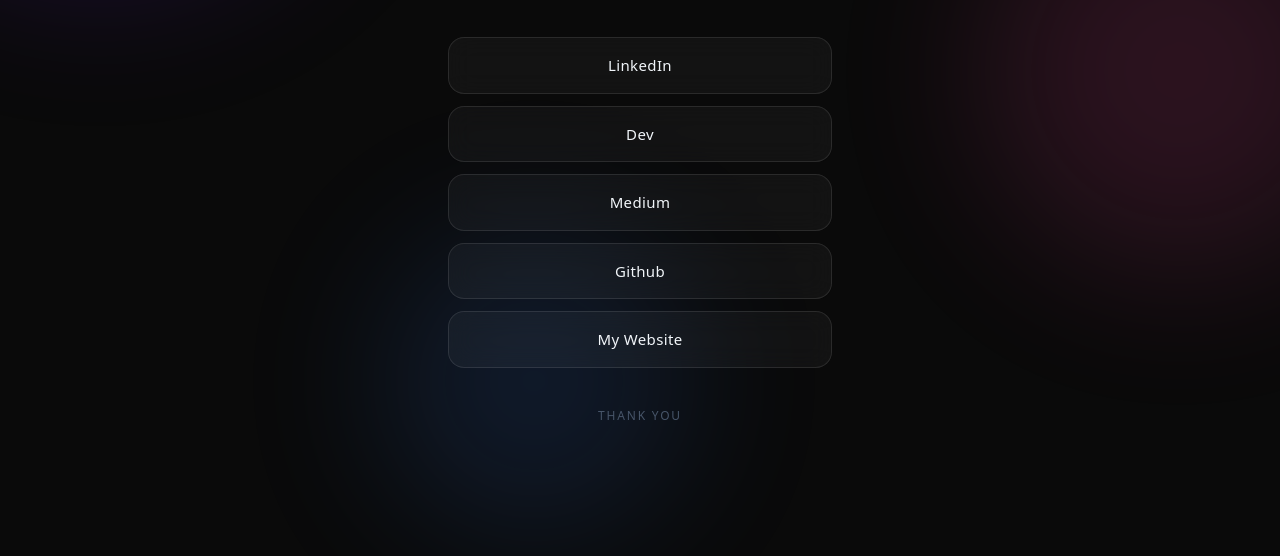
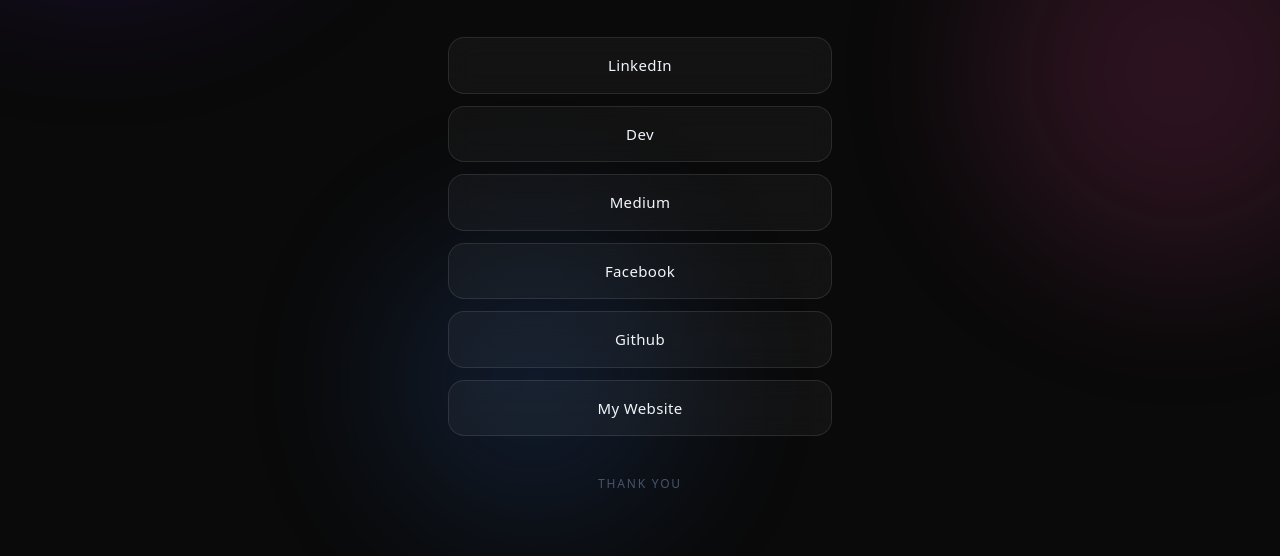
Before and after one commit to akhterhossenbadal/All-Online-Links, a plain HTML site: page index.html in a window 1280 px wide. Shown: the part 369-925 px from the top of the page. Before the commit the page ends 857 px from the top, so only its background shows below. Drawn offline with nearby package versions, Linux system fonts and the light colour scheme.

Commit message:
some change

```diff
--- a/index.html
+++ b/index.html
@@ -82,6 +82,12 @@
         <span class="flex-1 text-center tracking-wide">Medium</span>
       </a>
 
+      <a href="https://facebook.com/@akhterhossenbadal" target="_blank"
+        class="animate-slideUp1 flex items-center gap-3 w-full px-5 py-4 rounded-2xl border border-white/10 bg-white/[0.04] backdrop-blur-md text-slate-100 text-[15px] font-medium hover:-translate-y-1 hover:scale-[1.02] hover:border-white/20 hover:shadow-[0_12px_40px_rgba(0,0,0,0.5)] transition-all duration-300 no-underline">
+
+        </span>
+        <span class="flex-1 text-center tracking-wide">Facebook</span>
+      </a>
 
       <a href="https://github.com/akhterhossenbadal" target="_blank"
         class="animate-slideUp3 flex items-center gap-3 w-full px-5 py-4 rounded-2xl border border-white/10 bg-white/[0.04] backdrop-blur-md text-slate-100 text-[15px] font-medium hover:-translate-y-1 hover:scale-[1.02] hover:border-white/20 hover:shadow-[0_12px_40px_rgba(0,0,0,0.5)] transition-all duration-300 no-underline">
```
